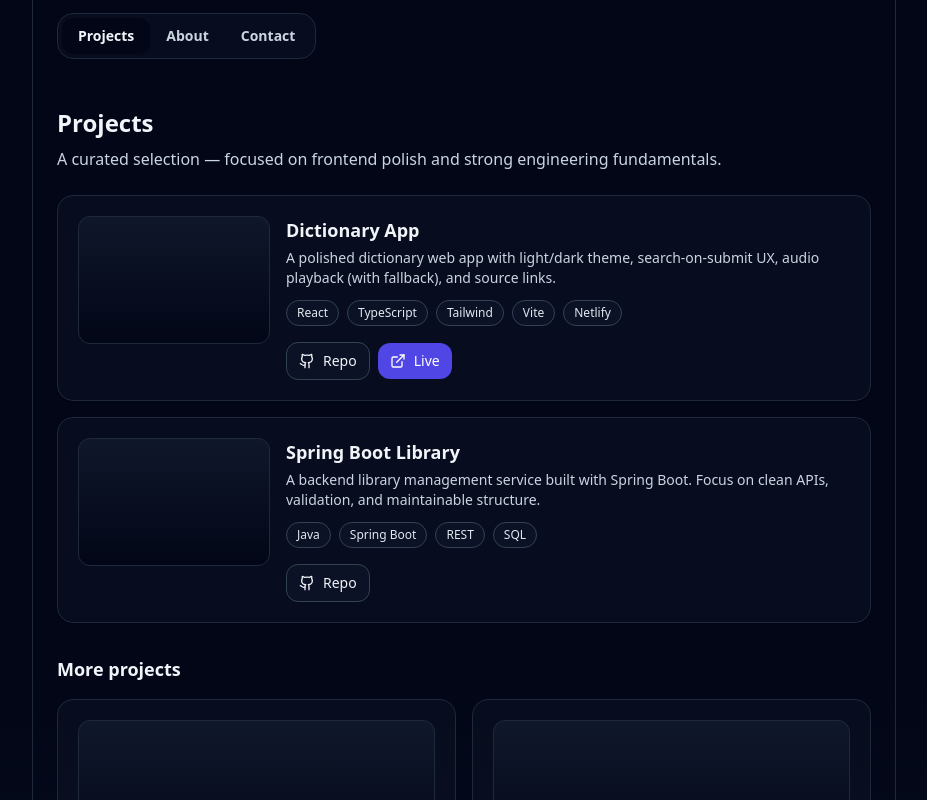
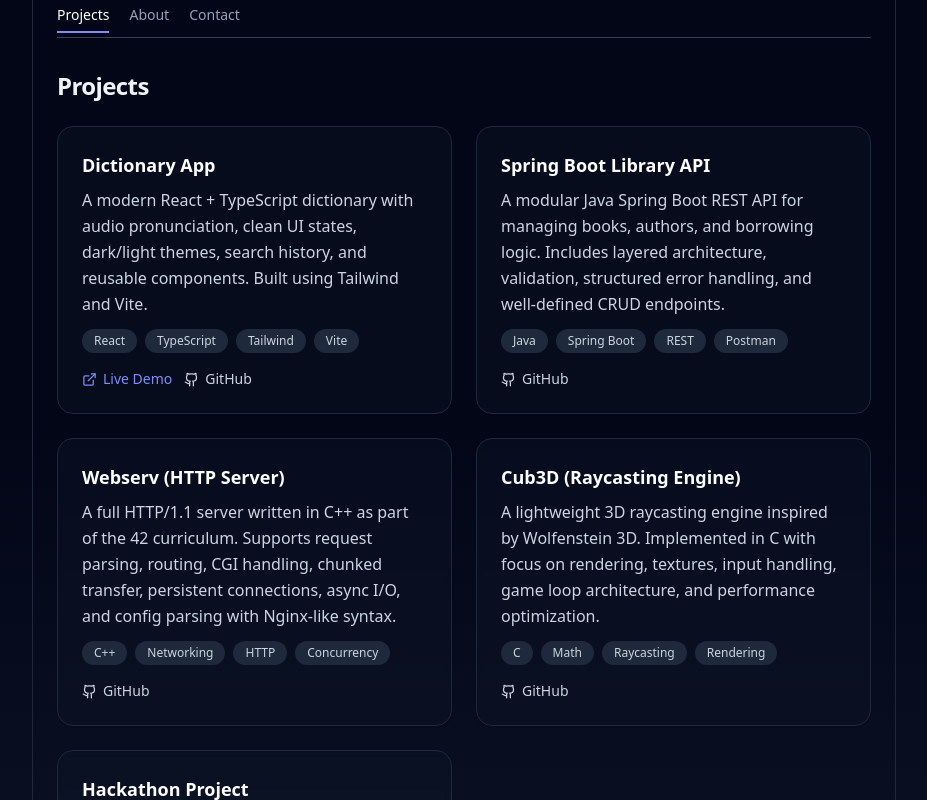
Before and after one commit to Sepahsalar/portfolio, a React (Vite) app: page / in a window 1280 px wide. Shown: the part 300-1100 px from the top of the page, without its empty margins (176-1103 px from the left). Built offline with nearby package versions, Linux system fonts and the light colour scheme.

Commit message:
Updated contrast on tabs, add more projects and changed it to be without pics

```diff
--- a/src/components/ProjectCard.tsx
+++ b/src/components/ProjectCard.tsx
@@ -1,86 +1,159 @@
+// import { motion } from "framer-motion";
+// import { ExternalLink, Github } from "lucide-react";
+// import type { Project } from "../data/projects";
+// import { cn } from "../lib/cn";
+
+// type Props = {
+//   project: Project;
+//   variant?: "horizontal" | "vertical";
+// };
+
+// export function ProjectCard({ project, variant = "horizontal" }: Props) {
+//   return (
+//     <motion.div
+//       whileHover={{ y: -4 }}
+//       transition={{ type: "spring", stiffness: 250, damping: 18 }}
+//       className={cn(
+//         "rounded-2xl border p-5 shadow-sm transition",
+//         "border-slate-200 bg-white",
+//         "dark:border-slate-800 dark:bg-slate-900/40",
+//         variant === "horizontal" ? "flex flex-col gap-4 sm:flex-row" : "flex flex-col gap-4"
+//       )}
+//     >
+//       {/* Thumbnail placeholder */}
+//       <div
+//         className={cn(
+//           "rounded-xl border bg-gradient-to-b from-slate-50 to-slate-100",
+//           "dark:from-slate-900 dark:to-slate-950 dark:border-slate-800",
+//           variant === "horizontal" ? "h-28 w-full sm:h-32 sm:w-48" : "h-40 w-full",
+//           "border-slate-200"
+//         )}
+//       />
+
+//       <div className="flex-1">
+//         <div className="flex items-start justify-between gap-4">
+//           <div>
+//             <h3 className="text-lg font-semibold text-slate-900 dark:text-slate-100">
+//               {project.title}
+//             </h3>
+//             <p className="mt-1 text-sm text-slate-700 dark:text-slate-300">
+//               {project.description}
+//             </p>
+//           </div>
+//         </div>
+
+//         <div className="mt-3 flex flex-wrap gap-2">
+//           {project.tech.map((t) => (
+//             <span
+//               key={t}
+//               className="rounded-full border px-2.5 py-1 text-xs
+//                          border-slate-200 bg-slate-50 text-slate-700
+//                          dark:border-slate-700 dark:bg-slate-900/60 dark:text-slate-200"
+//             >
+//               {t}
+//             </span>
+//           ))}
+//         </div>
+
+//         <div className="mt-4 flex flex-wrap items-center gap-2">
+//           <a
+//             href={project.repoUrl}
+//             target="_blank"
+//             rel="noreferrer"
+//             className="inline-flex items-center gap-2 rounded-xl border px-3 py-2 text-sm font-medium transition
+//                        border-slate-200 bg-white text-slate-900 hover:bg-slate-50
+//                        dark:border-slate-700 dark:bg-slate-900/60 dark:text-slate-100 dark:hover:bg-slate-900"
+//           >
+//             <Github size={16} />
+//             Repo
+//           </a>
+
+//           {project.liveUrl ? (
+//             <a
+//               href={project.liveUrl}
+//               target="_blank"
+//               rel="noreferrer"
+//               className="inline-flex items-center gap-2 rounded-xl px-3 py-2 text-sm font-medium transition
+//                          bg-indigo-600 text-white hover:bg-indigo-700"
+//             >
+//               <ExternalLink size={16} />
+//               Live
+//             </a>
+//           ) : null}
+//         </div>
+//       </div>
+//     </motion.div>
+//   );
+// }
+
+import { ExternalLink, Github } from "lucide-react";
 import { motion } from "framer-motion";
-import { ExternalLink, Github } from "lucide-react";
-import type { Project } from "../data/projects";
-import { cn } from "../lib/cn";
 
 type Props = {
-  project: Project;
-  variant?: "horizontal" | "vertical";
+  title: string;
+  description: string;
+  tech: string[];
+  demo?: string | null;
+  github?: string | null;
 };
 
-export function ProjectCard({ project, variant = "horizontal" }: Props) {
+export function ProjectCard({ title, description, tech, demo, github }: Props) {
   return (
     <motion.div
-      whileHover={{ y: -4 }}
-      transition={{ type: "spring", stiffness: 250, damping: 18 }}
-      className={cn(
-        "rounded-2xl border p-5 shadow-sm transition",
-        "border-slate-200 bg-white",
-        "dark:border-slate-800 dark:bg-slate-900/40",
-        variant === "horizontal" ? "flex flex-col gap-4 sm:flex-row" : "flex flex-col gap-4"
-      )}
+      initial={{ opacity: 0, y: 12 }}
+      whileInView={{ opacity: 1, y: 0 }}
+      viewport={{ once: true }}
+      transition={{ duration: 0.35 }}
+      className="rounded-2xl border border-slate-200 bg-white p-6 shadow-sm
+                 hover:shadow-md transition dark:border-slate-800
+                 dark:bg-slate-900/40 backdrop-blur-sm"
     >
-      {/* Thumbnail placeholder */}
-      <div
-        className={cn(
-          "rounded-xl border bg-gradient-to-b from-slate-50 to-slate-100",
-          "dark:from-slate-900 dark:to-slate-950 dark:border-slate-800",
-          variant === "horizontal" ? "h-28 w-full sm:h-32 sm:w-48" : "h-40 w-full",
-          "border-slate-200"
-        )}
-      />
+      <h3 className="text-lg font-semibold text-slate-900 dark:text-white">
+        {title}
+      </h3>
 
-      <div className="flex-1">
-        <div className="flex items-start justify-between gap-4">
-          <div>
-            <h3 className="text-lg font-semibold text-slate-900 dark:text-slate-100">
-              {project.title}
-            </h3>
-            <p className="mt-1 text-sm text-slate-700 dark:text-slate-300">
-              {project.description}
+      <p className="mt-2 text-slate-700 dark:text-slate-300 leading-relaxed">
+        {description}
       </p>
-          </div>
-        </div>
 
       <div className="mt-3 flex flex-wrap gap-2">
-          {project.tech.map((t) => (
+        {tech.map((t) => (
           <span
             key={t}
-              className="rounded-full border px-2.5 py-1 text-xs
-                         border-slate-200 bg-slate-50 text-slate-700
-                         dark:border-slate-700 dark:bg-slate-900/60 dark:text-slate-200"
+            className="rounded-full bg-slate-100 px-3 py-1 text-xs text-slate-700
+                       dark:bg-slate-800 dark:text-slate-300"
           >
             {t}
           </span>
         ))}
       </div>
 
-        <div className="mt-4 flex flex-wrap items-center gap-2">
+      <div className="mt-4 flex items-center gap-3">
+        {demo ? (
           <a
-            href={project.repoUrl}
+            href={demo}
             target="_blank"
             rel="noreferrer"
-            className="inline-flex items-center gap-2 rounded-xl border px-3 py-2 text-sm font-medium transition
-                       border-slate-200 bg-white text-slate-900 hover:bg-slate-50
-                       dark:border-slate-700 dark:bg-slate-900/60 dark:text-slate-100 dark:hover:bg-slate-900"
+            className="inline-flex items-center gap-1.5 text-sm font-medium text-indigo-600 hover:text-indigo-700
+                       dark:text-indigo-400 dark:hover:text-indigo-300"
           >
-            <Github size={16} />
-            Repo
+            <ExternalLink size={15} />
+            Live Demo
           </a>
+        ) : null}
 
-          {project.liveUrl ? (
+        {github ? (
           <a
-              href={project.liveUrl}
+            href={github}
             target="_blank"
             rel="noreferrer"
-              className="inline-flex items-center gap-2 rounded-xl px-3 py-2 text-sm font-medium transition
-                         bg-indigo-600 text-white hover:bg-indigo-700"
+            className="inline-flex items-center gap-1.5 text-sm font-medium text-slate-700 hover:text-slate-900
+                       dark:text-slate-300 dark:hover:text-white"
           >
-              <ExternalLink size={16} />
-              Live
+            <Github size={15} />
+            GitHub
           </a>
         ) : null}
-        </div>
       </div>
     </motion.div>
   );
--- a/src/components/Tabs.tsx
+++ b/src/components/Tabs.tsx
@@ -1,47 +1,44 @@
-import { cn } from "../lib/cn";
+import { motion } from "framer-motion";
 
-type Tab = {
-  key: string;
-  label: string;
-};
+type TabItem = { key: string; label: string };
 
 type Props = {
-  tabs: Tab[];
+  tabs: readonly TabItem[];
   active: string;
   onChange: (key: string) => void;
 };
 
 export function Tabs({ tabs, active, onChange }: Props) {
   return (
-    <div
-      className={cn(
-        "mt-10 inline-flex rounded-2xl border p-1",
-        "border-slate-200 bg-slate-50",
-        "dark:border-slate-800 dark:bg-slate-900/40"
-      )}
-      role="tablist"
-      aria-label="Sections"
-    >
-      {tabs.map((t) => {
-        const isActive = t.key === active;
+    <div className="relative mt-8 w-full overflow-x-auto">
+      <div className="flex items-center gap-5 border-b border-slate-200 pb-1 dark:border-slate-700">
+
+        {tabs.map((tab) => {
+          const isActive = tab.key === active;
           return (
             <button
-            key={t.key}
-            type="button"
-            role="tab"
-            aria-selected={isActive}
-            onClick={() => onChange(t.key)}
-            className={cn(
-              "rounded-xl px-4 py-2 text-sm font-semibold transition",
-              isActive
-                ? "bg-white text-slate-900 shadow-sm dark:bg-slate-950 dark:text-slate-100"
-                : "text-slate-600 hover:text-slate-900 dark:text-slate-300 dark:hover:text-white"
+              key={tab.key}
+              onClick={() => onChange(tab.key)}
+              className={`
+                relative pb-2 text-sm font-medium transition
+                ${isActive
+                  ? "text-slate-900 dark:text-white"
+                  : "text-slate-500 hover:text-slate-800 dark:text-slate-400 dark:hover:text-slate-200"}
+              `}
+            >
+              {tab.label}
+
+              {isActive && (
+                <motion.div
+                  layoutId="underline"
+                  className="absolute bottom-0 left-0 right-0 h-[2px] bg-indigo-500 dark:bg-indigo-400"
+                />
               )}
-          >
-            {t.label}
             </button>
           );
         })}
+
+      </div>
     </div>
   );
 }
--- a/src/data/projects.ts
+++ b/src/data/projects.ts
@@ -1,56 +1,130 @@
-export type Project = {
-  title: string;
-  description: string;
-  tech: string[];
-  repoUrl: string;
-  liveUrl?: string;
-  featured?: boolean;
-};
+// export type Project = {
+//   title: string;
+//   description: string;
+//   tech: string[];
+//   repoUrl: string;
+//   liveUrl?: string;
+//   featured?: boolean;
+// };
 
-export const projects: Project[] = [
+// export const projects: Project[] = [
+//   {
+//     title: "Dictionary App",
+//     description:
+//       "A polished dictionary web app with light/dark theme, search-on-submit UX, audio playback (with fallback), and source links.",
+//     tech: ["React", "TypeScript", "Tailwind", "Vite", "Netlify"],
+//     repoUrl: "https://github.com/sepahsalar/dictionary-app",
+//     liveUrl: "https://ali-dictionary.netlify.app/",
+//     featured: true,
+//   },
+//   {
+//     title: "Spring Boot Library",
+//     description:
+//       "A backend library management service built with Spring Boot. Focus on clean APIs, validation, and maintainable structure.",
+//     tech: ["Java", "Spring Boot", "REST", "SQL"],
+//     repoUrl: "https://github.com/Sepahsalar/springboot-library",
+//     featured: true,
+//   },
+//   {
+//     title: "42 Webserv",
+//     description:
+//       "A C++ HTTP server project (42 curriculum) focusing on request parsing, routing, and robust error handling.",
+//     tech: ["C++", "HTTP", "Systems"],
+//     repoUrl: "https://github.com/Sepahsalar/42-webserv",
+//   },
+//   {
+//     title: "42 Minishell",
+//     description:
+//       "A minimal Unix shell implementation with pipes, redirections, and process management (42 curriculum).",
+//     tech: ["C", "Unix", "Processes"],
+//     repoUrl: "https://github.com/Sepahsalar/42-minishell",
+//   },
+//   {
+//     title: "42 Cub3D",
+//     description:
+//       "A raycasting-based 3D game project (42 curriculum) emphasizing graphics fundamentals and performance.",
+//     tech: ["C", "Graphics", "Raycasting"],
+//     repoUrl: "https://github.com/Sepahsalar/42-cub3D",
+//   },
+//   {
+//     title: "Junction 2023",
+//     description:
+//       "A hackathon project built under time pressure with a team — focused on shipping and iteration.",
+//     tech: ["Teamwork", "Hackathon"],
+//     repoUrl: "https://github.com/Sepahsalar/junction-2023",
+//   },
+// ];
+
+// export const projects = [
+//   {
+//     title: "Dictionary App",
+//     description:
+//       "A React + TypeScript dictionary with audio pronunciation, history, theme toggle, and an improved UI built with Tailwind.",
+//     tech: ["React", "TypeScript", "Tailwind", "Vite"],
+//     demo: "https://ali-dictionary.netlify.app/",
+//     github: "https://github.com/sepahsalar/dictionary-app",
+//   },
+//   {
+//     title: "Portfolio Website",
+//     description:
+//       "Responsive personal portfolio with dark mode, animated tabs, reusable components, and clean frontend architecture.",
+//     tech: ["React", "TypeScript", "Tailwind", "Framer Motion"],
+//     demo: "https://alirezasohrabizadeh.netlify.app/",
+//     github: "https://github.com/sepahsalar/portfolio",
+//   },
+//   {
+//     title: "Spring Boot Library API",
+//     description:
+//       "A Java/Spring Boot library management API with CRUD operations, request validation, and modular architecture.",
+//     tech: ["Java", "Spring Boot", "REST API"],
+//     demo: null,
+//     github: "https://github.com/sepahsalar/springboot-library",
+//   },
+// ];
+
+export const projects = [
   {
     title: "Dictionary App",
     description:
-      "A polished dictionary web app with light/dark theme, search-on-submit UX, audio playback (with fallback), and source links.",
-    tech: ["React", "TypeScript", "Tailwind", "Vite", "Netlify"],
-    repoUrl: "https://github.com/sepahsalar/dictionary-app",
-    liveUrl: "https://ali-dictionary.netlify.app/",
-    featured: true,
+      "A modern React + TypeScript dictionary with audio pronunciation, clean UI states, dark/light themes, search history, and reusable components. Built using Tailwind and Vite.",
+    tech: ["React", "TypeScript", "Tailwind", "Vite"],
+    demo: "https://ali-dictionary.netlify.app/",
+    github: "https://github.com/sepahsalar/dictionary-app",
   },
+
   {
-    title: "Spring Boot Library",
+    title: "Spring Boot Library API",
     description:
-      "A backend library management service built with Spring Boot. Focus on clean APIs, validation, and maintainable structure.",
-    tech: ["Java", "Spring Boot", "REST", "SQL"],
-    repoUrl: "https://github.com/Sepahsalar/springboot-library",
-    featured: true,
+      "A modular Java Spring Boot REST API for managing books, authors, and borrowing logic. Includes layered architecture, validation, structured error handling, and well-defined CRUD endpoints.",
+    tech: ["Java", "Spring Boot", "REST", "Postman"],
+    demo: null,
+    github: "https://github.com/sepahsalar/springboot-library",
   },
+
   {
-    title: "42 Webserv",
+    title: "Webserv (HTTP Server)",
     description:
-      "A C++ HTTP server project (42 curriculum) focusing on request parsing, routing, and robust error handling.",
-    tech: ["C++", "HTTP", "Systems"],
-    repoUrl: "https://github.com/Sepahsalar/42-webserv",
+      "A full HTTP/1.1 server written in C++ as part of the 42 curriculum. Supports request parsing, routing, CGI handling, chunked transfer, persistent connections, async I/O, and config parsing with Nginx-like syntax.",
+    tech: ["C++", "Networking", "HTTP", "Concurrency"],
+    demo: null,
+    github: "https://github.com/sepahsalar/webserv", // change if needed
   },
+
   {
-    title: "42 Minishell",
+    title: "Cub3D (Raycasting Engine)",
     description:
-      "A minimal Unix shell implementation with pipes, redirections, and process management (42 curriculum).",
-    tech: ["C", "Unix", "Processes"],
-    repoUrl: "https://github.com/Sepahsalar/42-minishell",
+      "A lightweight 3D raycasting engine inspired by Wolfenstein 3D. Implemented in C with focus on rendering, textures, input handling, game loop architecture, and performance optimization.",
+    tech: ["C", "Math", "Raycasting", "Rendering"],
+    demo: null,
+    github: "https://github.com/sepahsalar/Cub3D", // change if needed
   },
+
   {
-    title: "42 Cub3D",
+    title: "Hackathon Project",
     description:
-      "A raycasting-based 3D game project (42 curriculum) emphasizing graphics fundamentals and performance.",
-    tech: ["C", "Graphics", "Raycasting"],
-    repoUrl: "https://github.com/Sepahsalar/42-cub3D",
-  },
-  {
-    title: "Junction 2023",
-    description:
-      "A hackathon project built under time pressure with a team — focused on shipping and iteration.",
-    tech: ["Teamwork", "Hackathon"],
-    repoUrl: "https://github.com/Sepahsalar/junction-2023",
+      "A team-built hackathon product created under time constraints. Focused on rapid prototyping, collaboration, and delivering a functional MVP with clear user value.",
+    tech: ["React", "API Integration", "Teamwork"],
+    demo: null,
+    github: "https://github.com/sepahsalar", // replace with exact repo
   },
 ];
--- a/src/sections/About.tsx
+++ b/src/sections/About.tsx
@@ -1,30 +1,41 @@
-import { motion } from "framer-motion";
-
 export function About() {
   return (
-    <section id="about" className="mt-12">
-      <motion.h2
-        initial={{ opacity: 0, y: 10 }}
-        whileInView={{ opacity: 1, y: 0 }}
-        viewport={{ once: true, margin: "-80px" }}
-        transition={{ duration: 0.4 }}
-        className="text-2xl font-semibold text-slate-900 dark:text-slate-100"
-      >
-        About
-      </motion.h2>
+    <section
+      id="about"
+      className="prose prose-slate dark:prose-invert max-w-none"
+    >
+      <h2 className="text-2xl font-bold tracking-tight">About Me</h2>
 
-      <div className="mt-4 rounded-2xl border border-slate-200 bg-white p-5 text-slate-700 shadow-sm dark:border-slate-800 dark:bg-slate-900/40 dark:text-slate-300">
-        <p>
-          I’m a software engineer based in Espoo, Finland, with experience across product,
-          data, and engineering. I enjoy building fast, accessible interfaces and improving
-          UX through careful state handling and clean UI patterns.
-        </p>
-        <p className="mt-3">
-          I’m currently focusing on frontend engineering with React + TypeScript and
-          building projects that demonstrate production-style practices: clear component
-          structure, responsive design, and reliable behavior.
-        </p>
-      </div>
+      <p className="leading-relaxed">
+        I'm Alireza Sohrabizadeh — a software engineer focused on building clean,
+        user-friendly web applications with <strong>React</strong> and
+        <strong> TypeScript</strong>. I enjoy implementing well-structured UI
+        components, building responsive layouts, and turning complex logic into
+        intuitive interfaces.
+      </p>
+
+      <p className="leading-relaxed">
+        I’m currently applying for the{" "}
+        <strong>Wolt Software Engineering Internship (Frontend)</strong>.
+        My goal is to join a high-impact engineering team where I can learn,
+        collaborate, and ship meaningful real-world product features.
+      </p>
+
+      <h3 className="text-xl font-semibold mt-6">What I’m good at</h3>
+      <ul className="list-disc pl-5 space-y-1">
+        <li>Clean, accessible, mobile-first UI development</li>
+        <li>React + TypeScript component architecture</li>
+        <li>State management patterns (hooks, context)</li>
+        <li>API integration and async logic</li>
+        <li>Writing maintainable, readable code</li>
+      </ul>
+
+      <h3 className="text-xl font-semibold mt-6">What I’m learning</h3>
+      <ul className="list-disc pl-5 space-y-1">
+        <li>Advanced frontend patterns & optimization</li>
+        <li>Design systems and component libraries</li>
+        <li>Improving UX consistency in large apps</li>
+      </ul>
     </section>
   );
 }
--- a/src/sections/Projects.tsx
+++ b/src/sections/Projects.tsx
@@ -1,61 +1,85 @@
-import { motion } from "framer-motion";
+// import { motion } from "framer-motion";
+// import { projects } from "../data/projects";
+// import { ProjectCard } from "../components/ProjectCard";
+
+// export function Projects() {
+//   const featured = projects.filter((p) => p.featured);
+//   const others = projects.filter((p) => !p.featured);
+
+//   return (
+//     <section id="projects" className="mt-12">
+//       <motion.h2
+//         initial={{ opacity: 0, y: 10 }}
+//         whileInView={{ opacity: 1, y: 0 }}
+//         viewport={{ once: true, margin: "-80px" }}
+//         transition={{ duration: 0.4 }}
+//         className="text-2xl font-semibold text-slate-900 dark:text-slate-100"
+//       >
+//         Projects
+//       </motion.h2>
+
+//       <p className="mt-2 text-slate-700 dark:text-slate-300">
+//         A curated selection — focused on frontend polish and strong engineering fundamentals.
+//       </p>
+
+//       <div className="mt-6 space-y-4">
+//         {featured.map((p) => (
+//           <motion.div
+//             key={p.title}
+//             initial={{ opacity: 0, y: 14 }}
+//             whileInView={{ opacity: 1, y: 0 }}
+//             viewport={{ once: true, margin: "-80px" }}
+//             transition={{ duration: 0.45 }}
+//           >
+//             <ProjectCard project={p} variant="horizontal" />
+//           </motion.div>
+//         ))}
+//       </div>
+
+//       {others.length > 0 ? (
+//         <div className="mt-8">
+//           <h3 className="text-lg font-semibold text-slate-900 dark:text-slate-100">
+//             More projects
+//           </h3>
+//           <div className="mt-4 grid gap-4 sm:grid-cols-2">
+//             {others.map((p) => (
+//               <motion.div
+//                 key={p.title}
+//                 initial={{ opacity: 0, y: 14 }}
+//                 whileInView={{ opacity: 1, y: 0 }}
+//                 viewport={{ once: true, margin: "-80px" }}
+//                 transition={{ duration: 0.45 }}
+//               >
+//                 <ProjectCard project={p} variant="vertical" />
+//               </motion.div>
+//             ))}
+//           </div>
+//         </div>
+//       ) : null}
+//     </section>
+//   );
+// }
+
+import { ProjectCard } from "../components/ProjectCard";
 import { projects } from "../data/projects";
-import { ProjectCard } from "../components/ProjectCard";
 
 export function Projects() {
-  const featured = projects.filter((p) => p.featured);
-  const others = projects.filter((p) => !p.featured);
+  return (
+    <section id="projects">
+      <h2 className="text-2xl font-bold tracking-tight mb-6">Projects</h2>
 
-  return (
-    <section id="projects" className="mt-12">
-      <motion.h2
-        initial={{ opacity: 0, y: 10 }}
-        whileInView={{ opacity: 1, y: 0 }}
-        viewport={{ once: true, margin: "-80px" }}
-        transition={{ duration: 0.4 }}
-        className="text-2xl font-semibold text-slate-900 dark:text-slate-100"
-      >
-        Projects
-      </motion.h2>
-
-      <p className="mt-2 text-slate-700 dark:text-slate-300">
-        A curated selection — focused on frontend polish and strong engineering fundamentals.
-      </p>
-
-      <div className="mt-6 space-y-4">
-        {featured.map((p) => (
-          <motion.div
+      <div className="grid gap-6 sm:grid-cols-2">
+        {projects.map((p) => (
+          <ProjectCard
             key={p.title}
-            initial={{ opacity: 0, y: 14 }}
-            whileInView={{ opacity: 1, y: 0 }}
-            viewport={{ once: true, margin: "-80px" }}
-            transition={{ duration: 0.45 }}
-          >
-            <ProjectCard project={p} variant="horizontal" />
-          </motion.div>
+            title={p.title}
+            description={p.description}
+            tech={p.tech}
+            demo={p.demo}
+            github={p.github}
+          />
         ))}
       </div>
-
-      {others.length > 0 ? (
-        <div className="mt-8">
-          <h3 className="text-lg font-semibold text-slate-900 dark:text-slate-100">
-            More projects
-          </h3>
-          <div className="mt-4 grid gap-4 sm:grid-cols-2">
-            {others.map((p) => (
-              <motion.div
-                key={p.title}
-                initial={{ opacity: 0, y: 14 }}
-                whileInView={{ opacity: 1, y: 0 }}
-                viewport={{ once: true, margin: "-80px" }}
-                transition={{ duration: 0.45 }}
-              >
-                <ProjectCard project={p} variant="vertical" />
-              </motion.div>
-            ))}
-          </div>
-        </div>
-      ) : null}
     </section>
   );
 }
```
Lines whose indentation alone changed are shown as unchanged.
